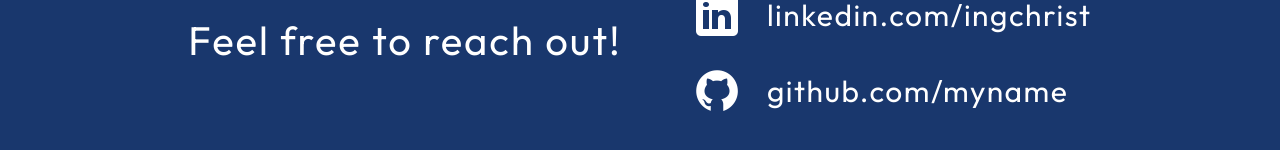
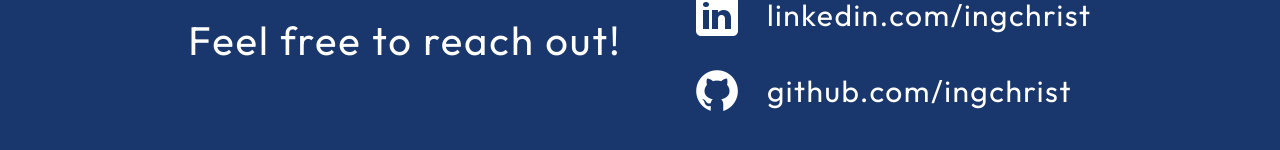
Before and after one commit to ingchrist/My-portfolio, a React (Vite) app: page / in a window 1280 px wide. Shown: the part 4033-4183 px from the top of the page. Built offline with nearby package versions, Linux system fonts and the light colour scheme.

Commit message:
files added

```diff
--- a/src/components/Contact/Contact.jsx
+++ b/src/components/Contact/Contact.jsx
@@ -24,7 +24,7 @@ export const Contact = () => {
         </li>
         <li className={styles.link}>
           <img src={getImageUrl("contact/githubIcon.png")} alt="Github icon" />
-          <a href="https://www.github.com/myname">github.com/myname</a>
+          <a href="https://www.github.com/ingchrist">github.com/ingchrist</a>
         </li>
       </ul>
     </footer>
```
